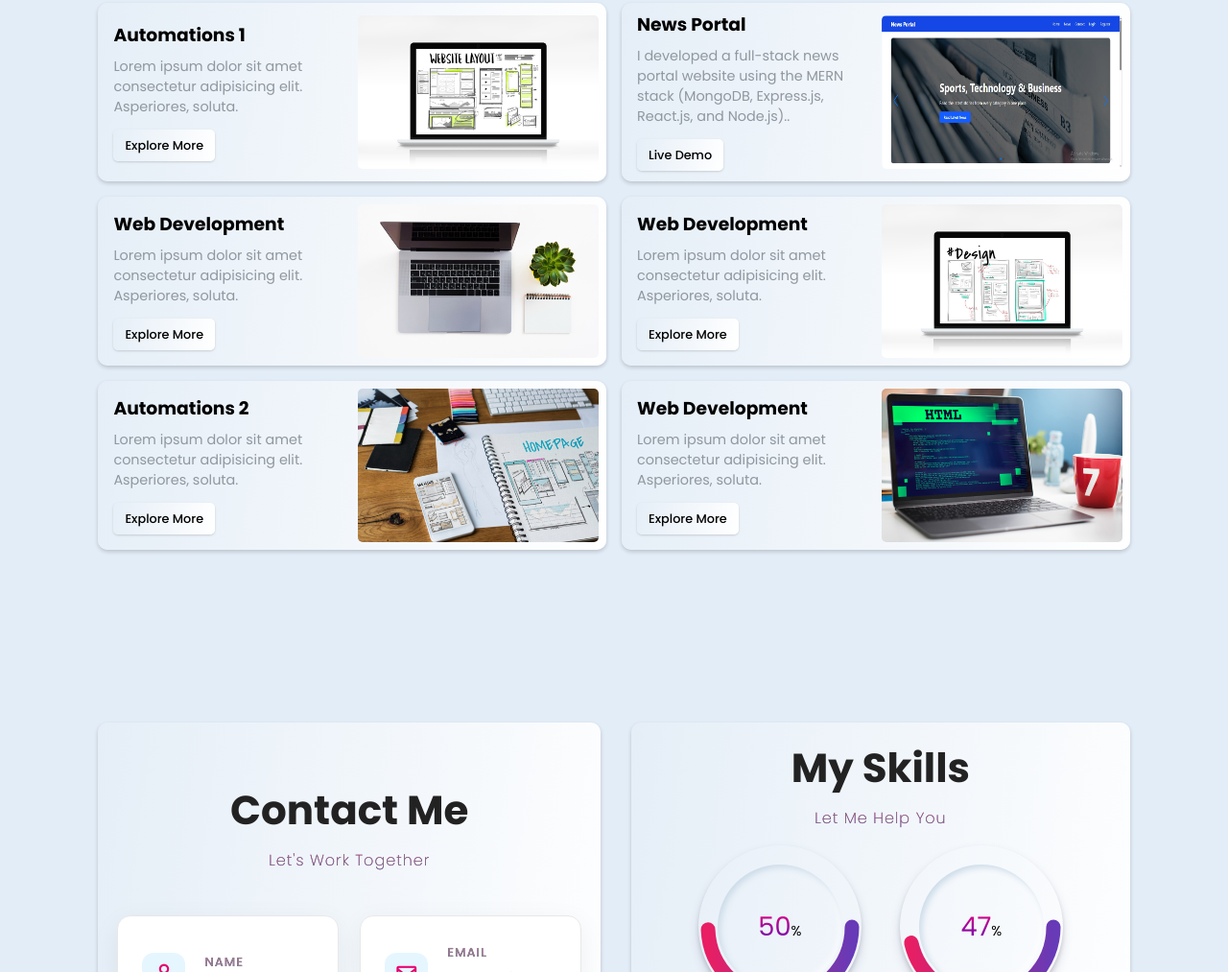
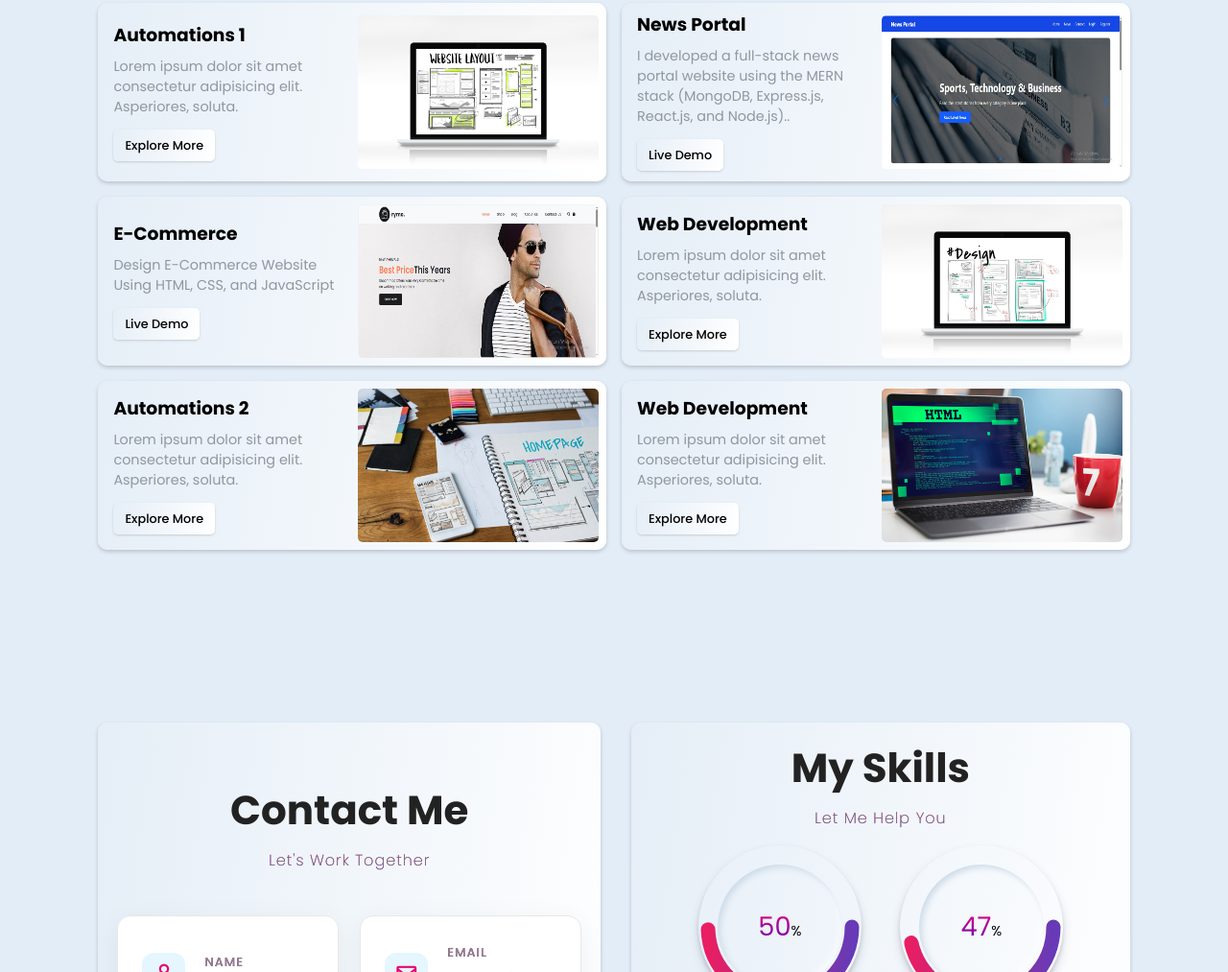
Before and after one commit to DevAbuYousuf/Protfolio-Project, a plain HTML site: page index.html in a window 1280 px wide. Shown: the part 3077-4090 px from the top of the page at 96% size. Drawn offline with nearby package versions, Linux system fonts and the light colour scheme.

Commit message:
Edit-project section

```diff
--- a/index.html
+++ b/index.html
@@ -253,12 +253,12 @@
 
             <div class="portfolio-box mix web">
                 <div class="portfolio-content">
-                    <h3>Web Development</h3>
-                    <p>Lorem ipsum dolor sit amet consectetur adipisicing elit. Asperiores, soluta.</p>
-                    <a href="#" class="readMore">Explore More</a>
+                    <h3>E-Commerce</h3>
+                    <p>Design E-Commerce Website Using HTML, CSS, and JavaScript</p>
+                    <a href="https://devabuyousuf.github.io/E-Commerce-site2/" target="_blank" class="readMore">Live Demo</a>
                 </div>
                 <div class="portfolio-img">
-                    <img src="img/portfolio/3.jpg" alt="">
+                    <img src="img/portfolio/Shop-site.jpg" alt="">
                 </div>
             </div>
 
```
Also changed, not shown: img/portfolio/Shop-site.jpg (added).
